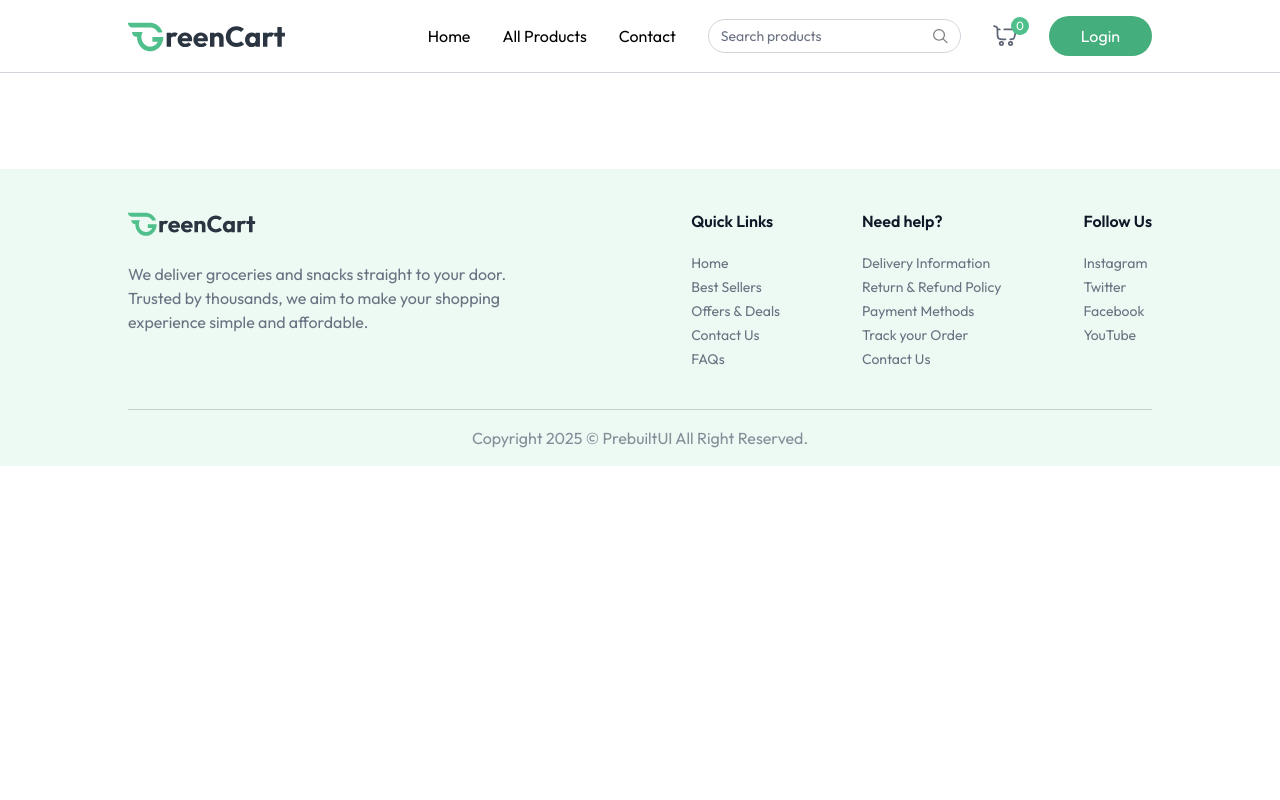
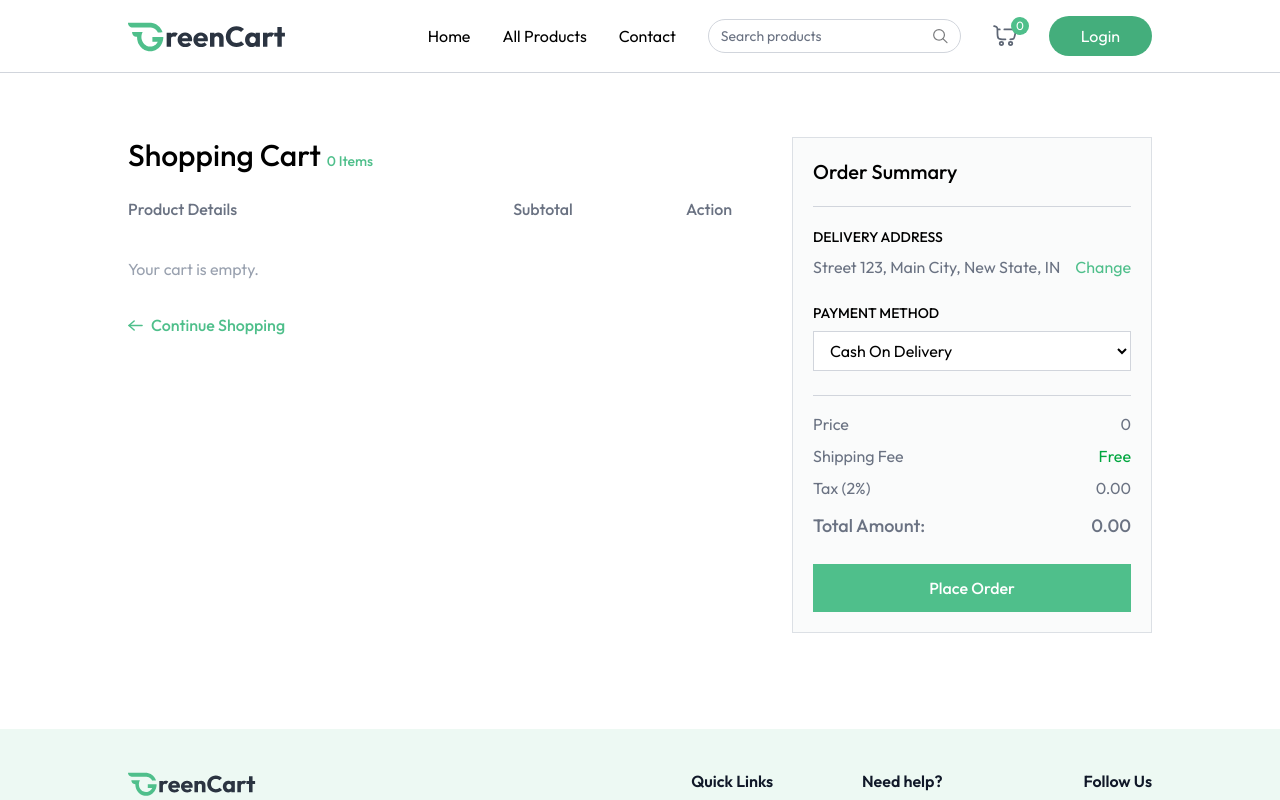
Before and after one commit to karemsaeed20020/MERN-Green-Cart-App, a React (Vite) app in the folder client/: page /cart in a window 1280 px wide. Shown: the top 800 px of the page. Built offline with nearby package versions, Linux system fonts and the light colour scheme.

Commit message:
Create Cart Page and functionality

```diff
--- a/client/src/App.jsx
+++ b/client/src/App.jsx
@@ -9,6 +9,7 @@
 import AllProducts from "./pages/AllProducts";
 import ProductCategory from "./pages/ProductCategory";
 import ProductDetails from "./pages/ProductDetails";
+import Cart from "./pages/Cart";
 function App() {
   const isSellerPath = useLocation().pathname.includes("seller");
   const {showUserLogin} = useAppContext();
@@ -23,6 +24,7 @@
           <Route path="/products" element={<AllProducts />} />
           <Route path="/products/:category" element={<ProductCategory />} />
           <Route path="/products/:category/:id" element={<ProductDetails />} />
+          <Route path="/cart" element={<Cart />} />
         </Routes>
       </div>
       {!isSellerPath && <Footer />}
--- a/client/src/components/Navbar.jsx
+++ b/client/src/components/Navbar.jsx
@@ -95,7 +95,7 @@
             className="w-6 opacity-80"
           />
           <button
-            onClick={() => navigate("cart")}
+            onClick={() => navigate("/cart")}
             className="absolute -top-2 -right-3 text-xs text-white bg-primary w-[18px] h-[18px] rounded-full"
           >
             {getCartCount()}
--- a/client/src/context/AppContext.jsx
+++ b/client/src/context/AppContext.jsx
@@ -93,7 +93,8 @@
     searchQuery,
     setSearchQuery,
     getCartAmount,
-    getCartCount
+    getCartCount,
+    cartItems
   };
   return <AppContext.Provider value={value}>{children}</AppContext.Provider>;
 };
--- /dev/null
+++ b/client/src/pages/Cart.jsx
@@ -0,0 +1,239 @@
+import { useEffect, useState } from "react";
+import { useAppContext } from "../context/AppContext";
+import { assets, dummyAddress } from "../assets/assets";
+
+const Cart = () => {
+  const [showAddress, setShowAddress] = useState(false);
+  const {
+    products,
+    addToCart,
+    removeFromCart,
+    getCartCount,
+    navigate,
+    currency,
+    getCartAmount,
+    updateCartItem,
+    cartItems,
+  } = useAppContext();
+
+  const [cartArray, setCartArray] = useState([]);
+  const [address, setAddress] = useState(dummyAddress);
+  const [selectedAddress, setSelectedAddress] = useState(dummyAddress[0]);
+  const [paymentOption, setPaymentOption] = useState("COD");
+
+  const getCart = () => {
+    let tempArray = [];
+    for (const key in cartItems) {
+      const product = products.find((item) => item._id === key);
+      if (product) {
+        const clonedProduct = { ...product, quantity: cartItems[key] };
+        tempArray.push(clonedProduct);
+      }
+    }
+    setCartArray(tempArray);
+  };
+
+  useEffect(() => {
+    if (products.length > 0 && cartItems) {
+      getCart();
+    }
+  }, [products, cartItems]);
+
+  if (!products || !cartItems) return null;
+
+  return (
+    <div className="flex flex-col md:flex-row mt-16">
+      <div className="flex-1 max-w-4xl">
+        <h1 className="text-3xl font-medium mb-6">
+          Shopping Cart{" "}
+          <span className="text-sm text-primary">
+            {getCartCount()} Items
+          </span>
+        </h1>
+
+        <div className="grid grid-cols-[2fr_1fr_1fr] text-gray-500 text-base font-medium pb-3">
+          <p className="text-left">Product Details</p>
+          <p className="text-center">Subtotal</p>
+          <p className="text-center">Action</p>
+        </div>
+
+        {cartArray.length > 0 ? (
+          cartArray.map((product, index) => (
+            <div
+              key={index}
+              className="grid grid-cols-[2fr_1fr_1fr] text-gray-500 items-center text-sm md:text-base font-medium pt-3"
+            >
+              <div className="flex items-center md:gap-6 gap-3">
+                <div
+                  onClick={() => {
+                    navigate(
+                      `/products/${product.category.toLowerCase()}/${
+                        product._id
+                      }`
+                    );
+                    scrollTo(0, 0);
+                  }}
+                  className="cursor-pointer w-24 h-24 flex items-center justify-center border border-gray-300 rounded"
+                >
+                  <img
+                    className="max-w-full h-full object-cover"
+                    src={product.image[0]}
+                    alt={product.name}
+                  />
+                </div>
+                <div>
+                  <p className="hidden md:block font-semibold">
+                    {product.name}
+                  </p>
+                  <div className="font-normal text-gray-500/70">
+                    <p>
+                      Weight: <span>{product.weight || "N/A"}</span>
+                    </p>
+                    <div className="flex items-center gap-2">
+                      <p>Qty:</p>
+                      <select
+                        value={cartItems[product._id]}
+                        onChange={(e) =>
+                          updateCartItem(product._id, Number(e.target.value))
+                        }
+                        className="outline-none border rounded px-2 py-1"
+                      >
+                        {[...Array(Math.max(9, product.quantity)).keys()].map(
+                          (i) => (
+                            <option key={i + 1} value={i + 1}>
+                              {i + 1}
+                            </option>
+                          )
+                        )}
+                      </select>
+                    </div>
+                  </div>
+                </div>
+              </div>
+              <p className="text-center">
+                {currency}
+                {product.offerPrice * product.quantity}
+              </p>
+              <button
+                onClick={() => removeFromCart(product._id)}
+                className="cursor-pointer mx-auto"
+              >
+                <img
+                  src={assets.remove_icon}
+                  alt="remove"
+                  className="inline-block w-6 h-6"
+                />
+              </button>
+            </div>
+          ))
+        ) : (
+          <p className="text-gray-400 mt-6">Your cart is empty.</p>
+        )}
+
+        <button
+          onClick={() => {
+            navigate("/products");
+            scrollTo(0, 0);
+          }}
+          className="group cursor-pointer flex items-center mt-8 gap-2 text-primary font-medium"
+        >
+          <img
+            src={assets.arrow_right_icon_colored}
+            alt="arrow"
+            className="group-hover:-translate-x-1 transition"
+          />
+          Continue Shopping
+        </button>
+      </div>
+
+      <div className="max-w-[360px] w-full bg-gray-100/40 p-5 max-md:mt-16 border border-gray-300/70">
+        <h2 className="text-xl font-medium">Order Summary</h2>
+        <hr className="border-gray-300 my-5" />
+
+        <div className="mb-6">
+          <p className="text-sm font-medium uppercase">Delivery Address</p>
+          <div className="relative flex justify-between items-start mt-2">
+            <p className="text-gray-500">
+              {selectedAddress
+                ? `${selectedAddress.street}, ${selectedAddress.city}, ${selectedAddress.state}, ${selectedAddress.country}`
+                : "No Address Found"}
+            </p>
+            <button
+              onClick={() => setShowAddress(!showAddress)}
+              className="text-primary hover:underline cursor-pointer"
+            >
+              Change
+            </button>
+            {showAddress && (
+              <div className="absolute top-12 py-1 bg-white border border-gray-300 text-sm w-full z-10">
+                {address.map((addr, index) => (
+                  <p
+                    key={index}
+                    onClick={() => {
+                      setSelectedAddress(address);
+                      setShowAddress(false);
+                    }}
+                    className="text-gray-500 p-2 hover:bg-gray-100 cursor-pointer"
+                  >
+                    {addr.street}, {addr.city}, {addr.state}, {addr.country}
+                  </p>
+                ))}
+                <p
+                  onClick={() => navigate("/")}
+                  className="text-primary text-center cursor-pointer p-2 hover:bg-primary/10"
+                >
+                  Add address
+                </p>
+              </div>
+            )}
+          </div>
+
+          <p className="text-sm font-medium uppercase mt-6">Payment Method</p>
+          <select
+            onChange={(e) => setPaymentOption(e.target.value)}
+            className="w-full border border-gray-300 bg-white px-3 py-2 mt-2 outline-none"
+          >
+            <option value="COD">Cash On Delivery</option>
+            <option value="Online">Online Payment</option>
+          </select>
+        </div>
+
+        <hr className="border-gray-300" />
+
+        <div className="text-gray-500 mt-4 space-y-2">
+          <p className="flex justify-between">
+            <span>Price</span>
+            <span>
+              {currency}
+              {getCartAmount()}
+            </span>
+          </p>
+          <p className="flex justify-between">
+            <span>Shipping Fee</span>
+            <span className="text-green-600">Free</span>
+          </p>
+          <p className="flex justify-between">
+            <span>Tax (2%)</span>
+            <span>
+              {currency}
+              {(getCartAmount() * 0.02).toFixed(2)}
+            </span>
+          </p>
+          <p className="flex justify-between text-lg font-medium mt-3">
+            <span>Total Amount:</span>
+            <span>
+              {currency}
+              {(getCartAmount() * 1.02).toFixed(2)}
+            </span>
+          </p>
+        </div>
+
+        <button className="w-full py-3 mt-6 cursor-pointer bg-primary text-white font-medium hover:bg-indigo-600 transition">
+          {paymentOption === "COD" ? "Place Order" : "Proceed To Checkout"}
+        </button>
+      </div>
+    </div>
+  );
+};
+
+export default Cart;
```
